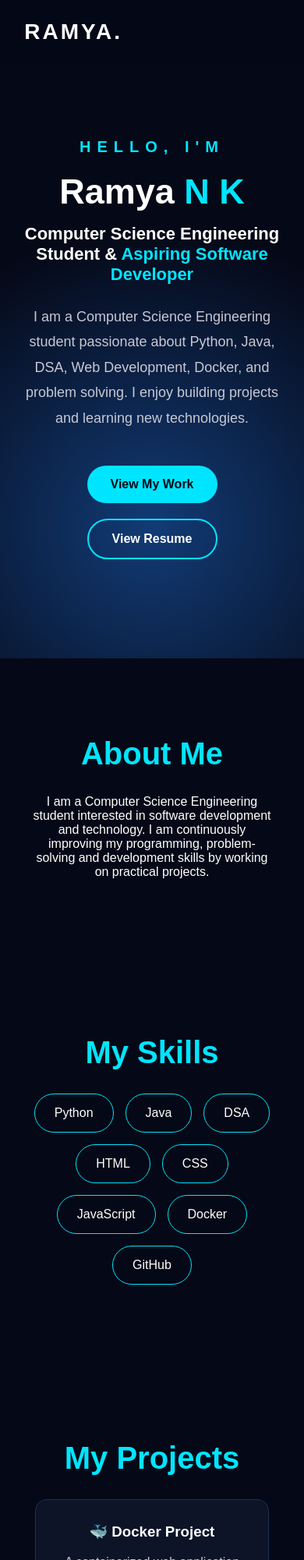
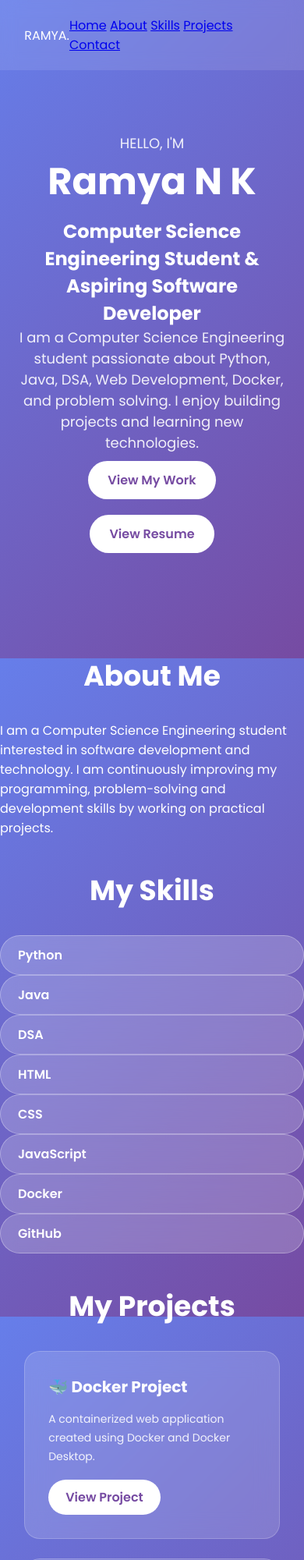
Before and after one commit to ramyankramya45-cmd/ramya-portfolio, a plain HTML site: page index.html in a window 390 px wide. Shown: the top 2000 px of the page at 78% size. Drawn offline with Linux system fonts and the light colour scheme.

Commit message:
Update style.css

```diff
--- a/style.css
+++ b/style.css
@@ -1,243 +1,24 @@
-* {
-    margin: 0;
-    padding: 0;
-    box-sizing: border-box;
-    scroll-behavior: smooth;
-}
+@import url('https://fonts.googleapis.com/css2?family=Poppins:wght@400;600;700&display=swap');
+* { margin:0; padding:0; box-sizing:border-box; font-family:'Poppins', sans-serif; }
+body { background: linear-gradient(135deg, #667eea 0%, #764ba2 100%); min-height:100vh; color:white; background-attachment:fixed; }
+nav { backdrop-filter: blur(10px); background: rgba(255,255,255,0.1); padding:20px 8%; display:flex; justify-content:space-between; align-items:center; }
+nav h1 { font-size:24px; font-weight:700; }
+.hero { text-align:center; padding:80px 20px; }
+.hero h1 { font-size:48px; margin-bottom:10px; }
+.hero p { font-size:18px; opacity:0.9; }
+.btn { background:white; color:#764ba2; padding:12px 25px; border-radius:25px; text-decoration:none; font-weight:600; display:inline-block; margin:10px; transition:0.3s; }
+.btn:hover { transform:scale(1.05); }
 
-body {
-    font-family: Arial, sans-serif;
-    background: #050816;
-    color: white;
-}
+.section-title { text-align:center; font-size:36px; margin:40px 0 30px 0; font-weight:700; }
+.skills { display:flex; flex-wrap:wrap; justify-content:center; gap:15px; padding:0 8% 30px 8%; }
+.skill { background: rgba(255,255,255,0.2); backdrop-filter: blur(10px); padding:12px 22px; border-radius:30px; border:1px solid rgba(255,255,255,0.3); font-weight:600; transition:0.3s; cursor:default; }
+.skill:hover { background:white; color:#764ba2; transform:translateY(-3px) scale(1.05); }
 
-/* Navigation */
+.project-container { display:grid; grid-template-columns:repeat(auto-fit, minmax(300px, 1fr)); gap:25px; padding:0 8% 50px 8%; }
+.project-card { background: rgba(255,255,255,0.15); backdrop-filter: blur(15px); padding:30px; border-radius:20px; border:1px solid rgba(255,255,255,0.2); transition:0.3s; }
+.project-card:hover { transform:translateY(-5px); background: rgba(255,255,255,0.25); }
+.project-card h3 { margin-bottom:15px; font-size:20px; }
+.project-card p { font-size:14px; opacity:0.9; line-height:1.7; }
+.project-btn { display:inline-block; margin-top:18px; background:white; color:#764ba2; padding:10px 22px; border-radius:25px; text-decoration:none; font-weight:600; }
 
-nav {
-    width: 100%;
-    padding: 25px 8%;
-    display: flex;
-    justify-content: space-between;
-    align-items: center;
-    position: fixed;
-    top: 0;
-    background: rgba(5, 8, 22, 0.9);
-    z-index: 1000;
-}
-
-.logo {
-    font-size: 28px;
-    font-weight: bold;
-    letter-spacing: 3px;
-}
-
-.nav-links {
-    display: flex;
-    gap: 30px;
-}
-
-.nav-links a {
-    color: white;
-    text-decoration: none;
-}
-
-.nav-links a:hover {
-    color: #00e5ff;
-}
-
-
-/* Home */
-
-.hero {
-    min-height: 100vh;
-    display: flex;
-    flex-direction: column;
-    justify-content: center;
-    align-items: center;
-    text-align: center;
-    padding: 100px 20px 50px;
-
-    background:
-        radial-gradient(circle at 50% 80%,
-        #123b75,
-        #050816 55%);
-}
-
-.hello {
-    color: #00e5ff;
-    letter-spacing: 8px;
-    font-size: 20px;
-    font-weight: bold;
-    margin-bottom: 20px;
-}
-
-.hero h1 {
-    font-size: 70px;
-    margin-bottom: 15px;
-}
-
-.hero h1 span {
-    color: #00e5ff;
-}
-
-.hero h2 {
-    font-size: 28px;
-    max-width: 800px;
-}
-
-.hero h2 span {
-    color: #00e5ff;
-}
-
-.intro {
-    max-width: 700px;
-    margin: 25px auto;
-    line-height: 1.8;
-    color: #c7c9d3;
-    font-size: 18px;
-}
-
-
-/* Buttons */
-
-.buttons {
-    margin-top: 20px;
-    display: flex;
-    gap: 20px;
-}
-
-.btn {
-    padding: 15px 30px;
-    border-radius: 30px;
-    text-decoration: none;
-    font-weight: bold;
-    transition: 0.3s;
-}
-
-.primary {
-    background: #00e5ff;
-    color: #050816;
-}
-
-.secondary {
-    border: 2px solid #00e5ff;
-    color: white;
-}
-
-.btn:hover {
-    transform: translateY(-4px);
-}
-
-
-/* Sections */
-
-section:not(.hero) {
-    padding: 100px 10%;
-    text-align: center;
-}
-
-.section-title {
-    font-size: 40px;
-    margin-bottom: 30px;
-    color: #00e5ff;
-}
-
-
-/* Skills */
-
-.skills-container {
-    display: flex;
-    justify-content: center;
-    flex-wrap: wrap;
-    gap: 15px;
-}
-
-.skill {
-    padding: 15px 25px;
-    border: 1px solid #00e5ff;
-    border-radius: 25px;
-}
-
-
-/* Projects */
-
-.project-container {
-    display: flex;
-    justify-content: center;
-    flex-wrap: wrap;
-    gap: 25px;
-}
-
-.project-card {
-    width: 300px;
-    padding: 30px;
-    border-radius: 15px;
-    background: #0d1428;
-    border: 1px solid #1d3155;
-    transition: 0.3s;
-}
-
-.project-card:hover {
-    transform: translateY(-8px);
-    border-color: #00e5ff;
-}
-
-.project-card h3 {
-    margin-bottom: 15px;
-}
-
-.project-card p {
-    color: #c7c9d3;
-    line-height: 1.6;
-    margin-bottom: 20px;
-}
-
-.project-btn {
-    color: #00e5ff;
-    text-decoration: none;
-}
-
-
-/* Contact */
-
-.contact-links {
-    margin-top: 25px;
-}
-
-.contact-links a {
-    margin: 10px;
-    color: #00e5ff;
-    text-decoration: none;
-}
-
-
-/* Footer */
-
-footer {
-    padding: 30px;
-    text-align: center;
-    background: #03050e;
-    color: #aaa;
-}
-
-
-/* Mobile */
-
-@media (max-width: 700px) {
-
-    .nav-links {
-        display: none;
-    }
-
-    .hero h1 {
-        font-size: 45px;
-    }
-
-    .hero h2 {
-        font-size: 22px;
-    }
-
-    .buttons {
-        flex-direction: column;
-    }
-}
+footer { text-align:center; padding:30px; background:rgba(0,0,0,0.2); margin-top:20px; }
```
